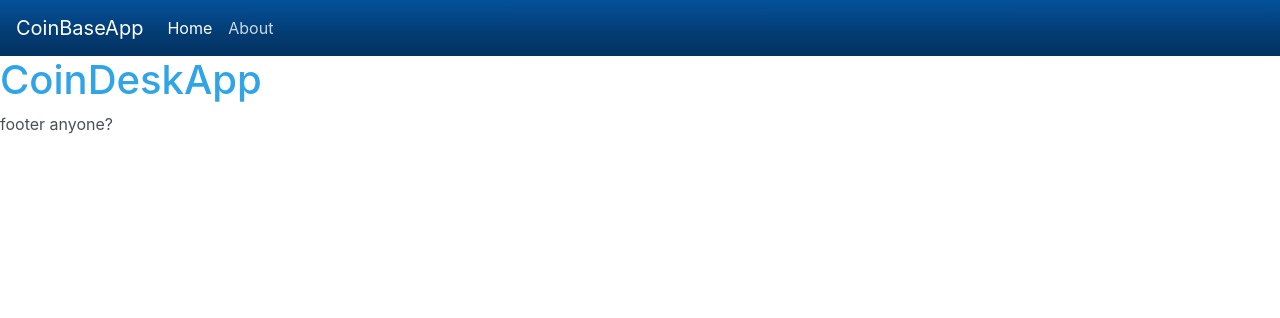
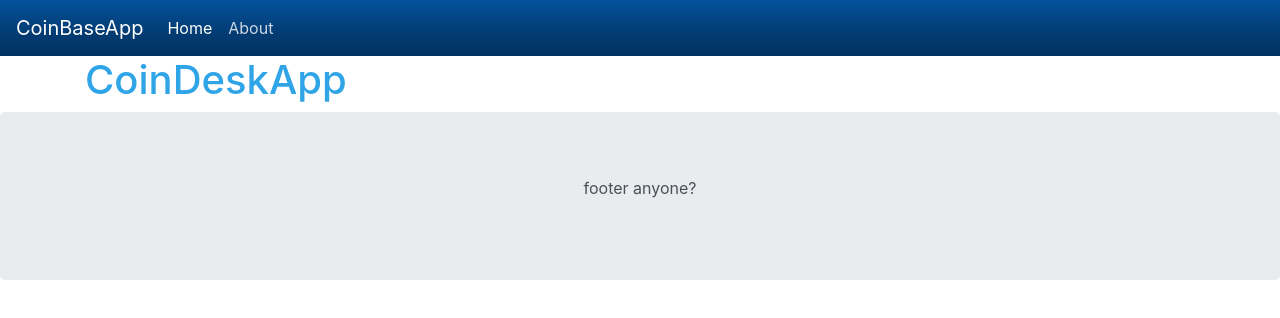
Before and after one commit to AshishKapoor/CoinDeskApp, a Next.js app: page / in a window 1280 px wide. Shown: the top 318 px of the page. Built offline with nearby package versions, Linux system fonts and the light colour scheme.

Commit message:
prettier footer and body, also added isomorphic-fetch

```diff
--- a/components/Footer.js
+++ b/components/Footer.js
@@ -1,7 +1,7 @@
 const Footer = () => {
   return (
-    <div>
-      <p>footer anyone?</p>
+    <div className='jumbotron'>
+      <p style={{ textAlign: 'center' }}>footer anyone?</p>
     </div>
   );
 }
--- a/components/Layout.js
+++ b/components/Layout.js
@@ -7,7 +7,9 @@
     <div>
       <Header />
       <Navbar />
-      {props.children}
+      <div className='container'>
+        {props.children}
+      </div>
       <Footer />
     </div>
   );
--- a/package.json
+++ b/package.json
@@ -4,6 +4,7 @@
   "description": "",
   "main": "index.js",
   "dependencies": {
+    "isomorphic-unfetch": "^2.0.0",
     "next": "^4.2.3",
     "react": "^16.2.0",
     "react-dom": "^16.2.0"
```
